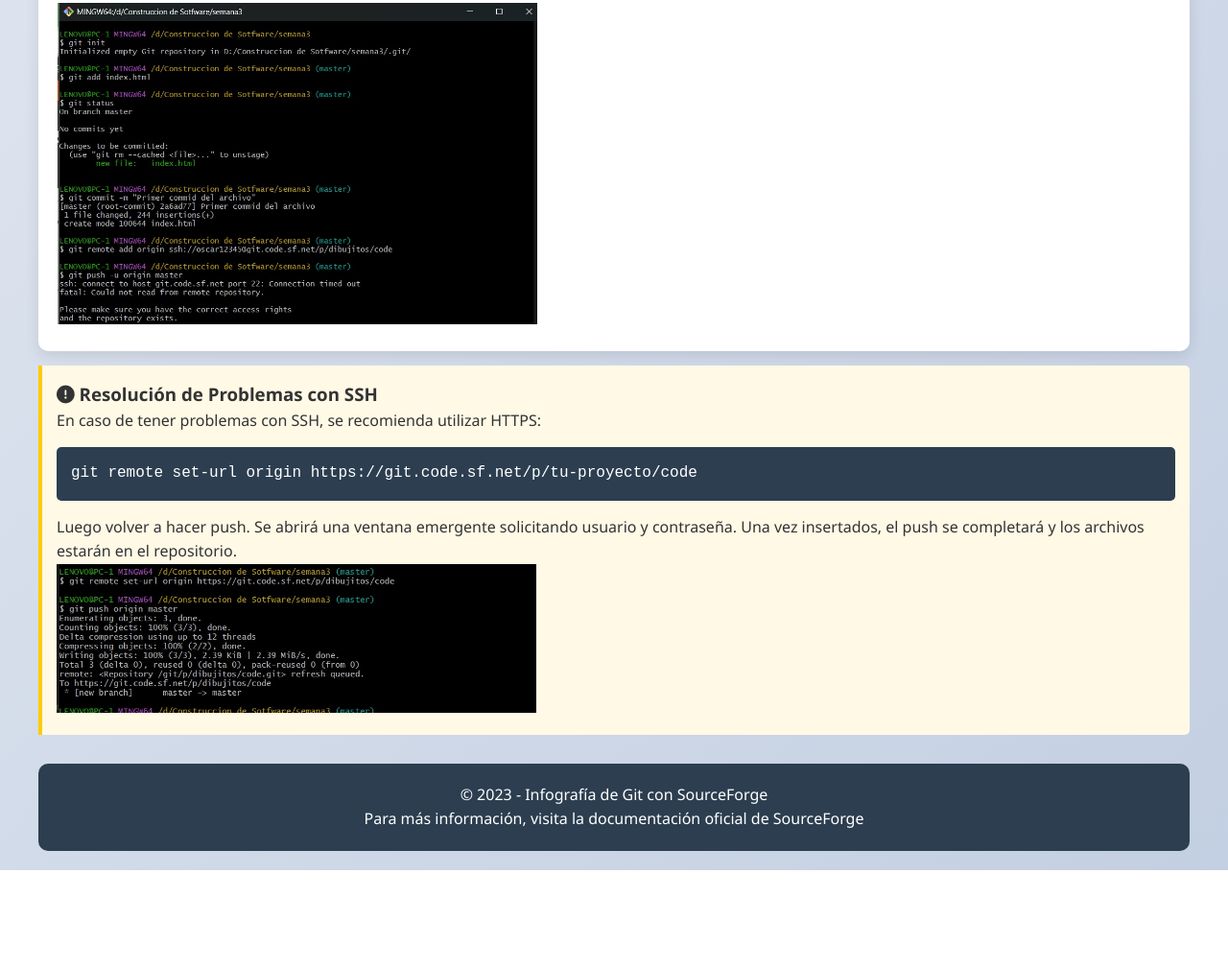
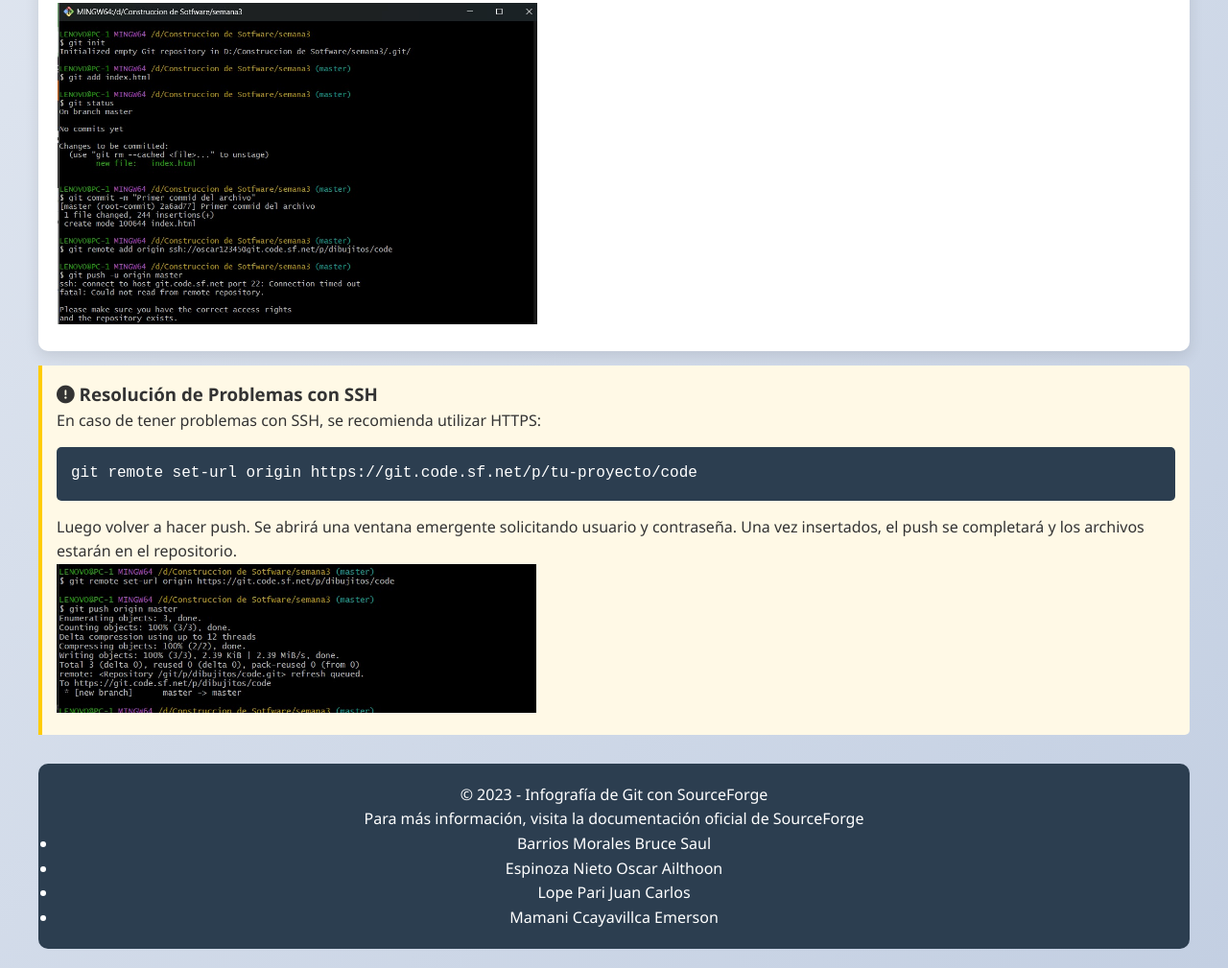
Before and after one commit to Rutihsoc23/Ejercicio3, a plain HTML site: page index.html in a window 1280 px wide. Shown: the part 2059-3068 px from the top of the page at 96% size. Before the commit the page ends 2966 px from the top, so only its background shows below. Drawn offline with Linux system fonts and the light colour scheme.

Commit message:
Integrantes

```diff
--- a/index.html
+++ b/index.html
@@ -242,6 +242,12 @@
         <div class="footer">
             <p>© 2023 - Infografía de Git con SourceForge</p>
             <p>Para más información, visita la documentación oficial de SourceForge</p>
+            <ul>
+                <li>Barrios Morales Bruce Saul</li>
+                <li>Espinoza Nieto Oscar Ailthoon</li>
+                <li>Lope Pari Juan Carlos</li>
+                <li>Mamani Ccayavillca Emerson</li>
+            </ul>
         </div>
     </div>
 </body>
```
